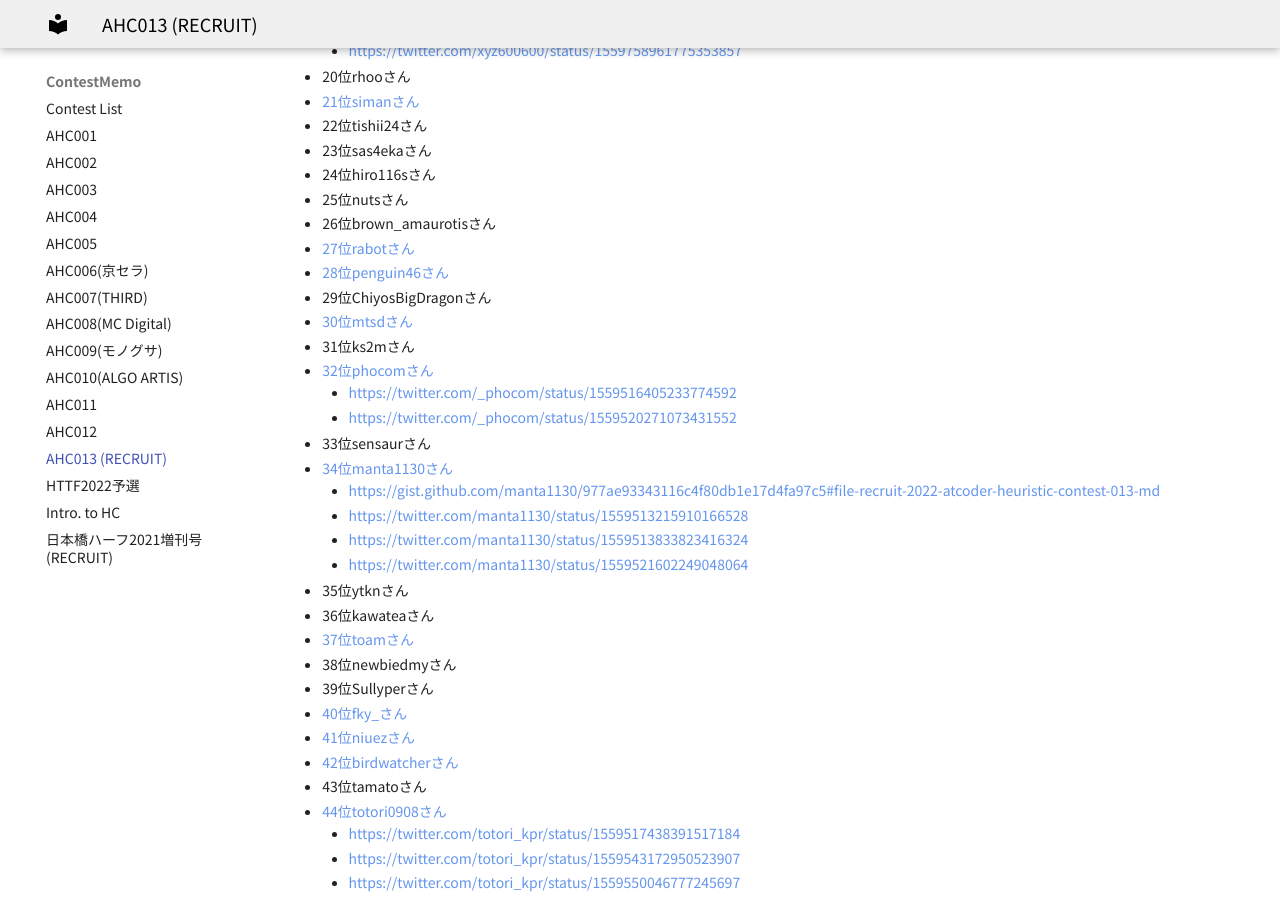
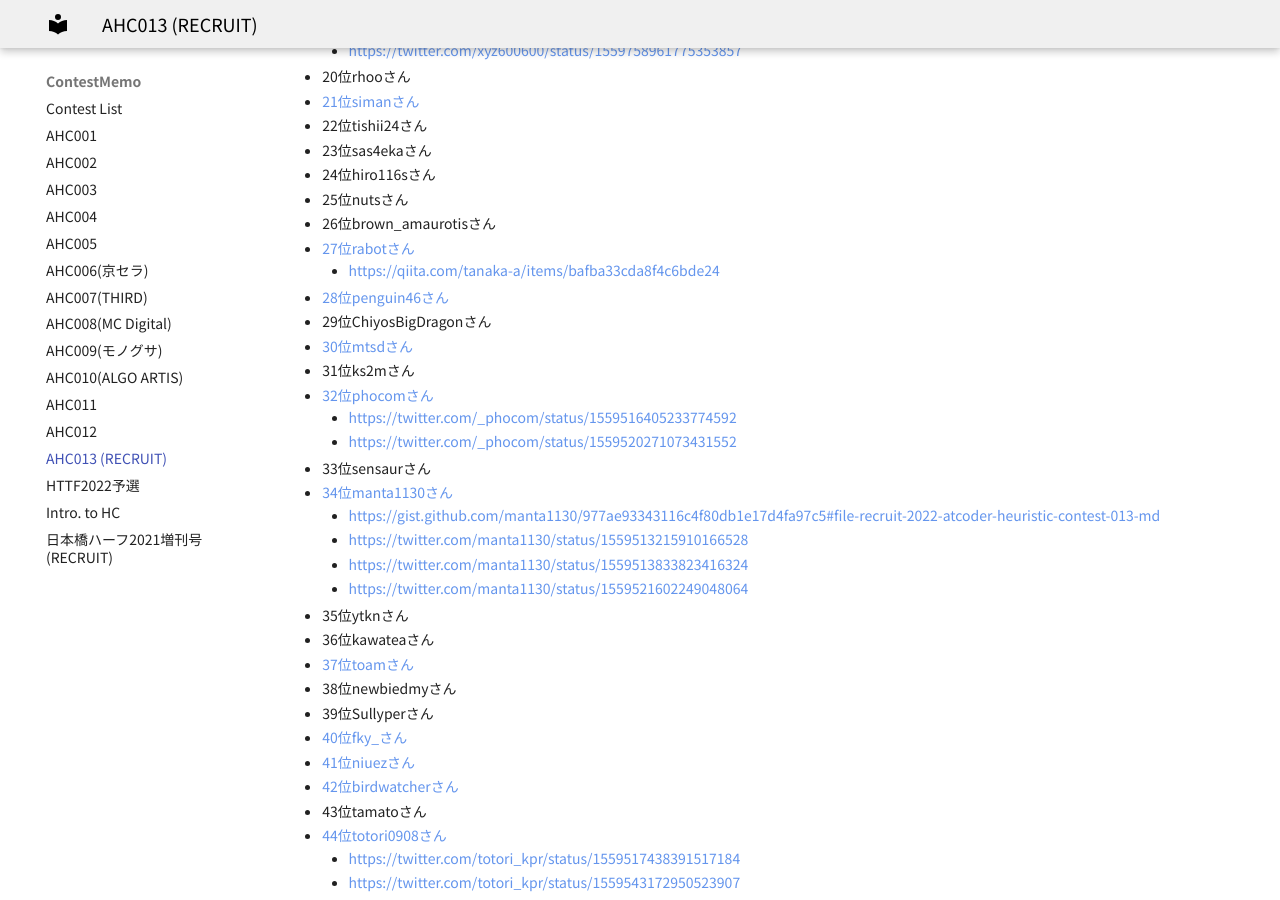
Before and after one commit to jetbead/AtCoderHeuristicContestMemo, an MkDocs documentation site: the page built from docs/ContestMemo/ahc013.md, in a window 1280 px wide and 900 px high, scrolled down 3948 px. Built offline with MkDocs 1.6.1 and Material for MkDocs 9.7.7, drawn with Linux system fonts in a browser that asks for light colours; some web fonts are replaced; some of the changed lines change nothing that is shown.

Commit message:
Update ahc013.md

```diff
--- a/docs/ContestMemo/ahc013.md
+++ b/docs/ContestMemo/ahc013.md
@@ -181,6 +181,7 @@ title: AHC013 (RECRUIT)
 - 25位nutsさん
 - 26位brown_amaurotisさん
 - [27位rabotさん](https://twitter.com/tanaka_a8/status/1559515282728595461)
+  - https://qiita.com/tanaka-a/items/bafba33cda8f4c6bde24
 - [28位penguin46さん](https://twitter.com/ryota_cpp/status/1559512041630896128)
 - 29位ChiyosBigDragonさん
 - [30位mtsdさん](https://twitter.com/soiya_ksk/status/1559513607410696192)
```
